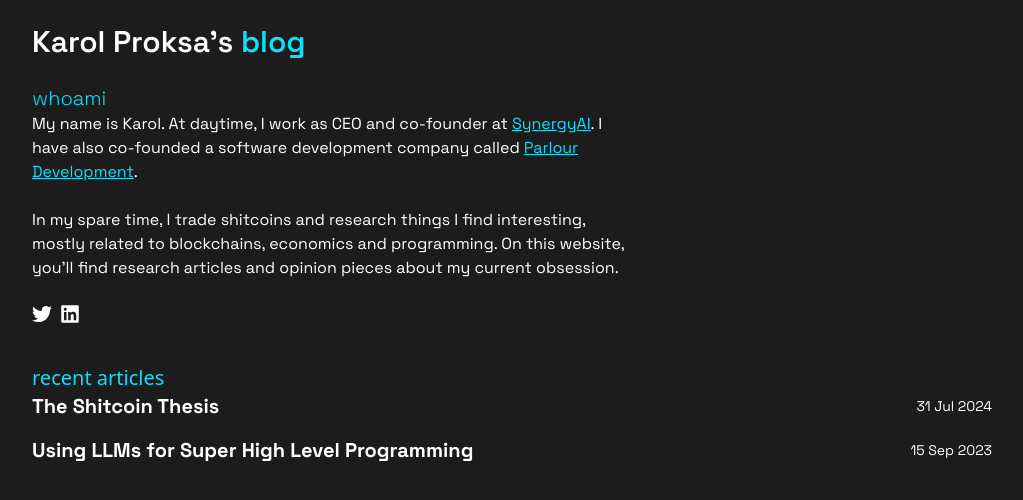
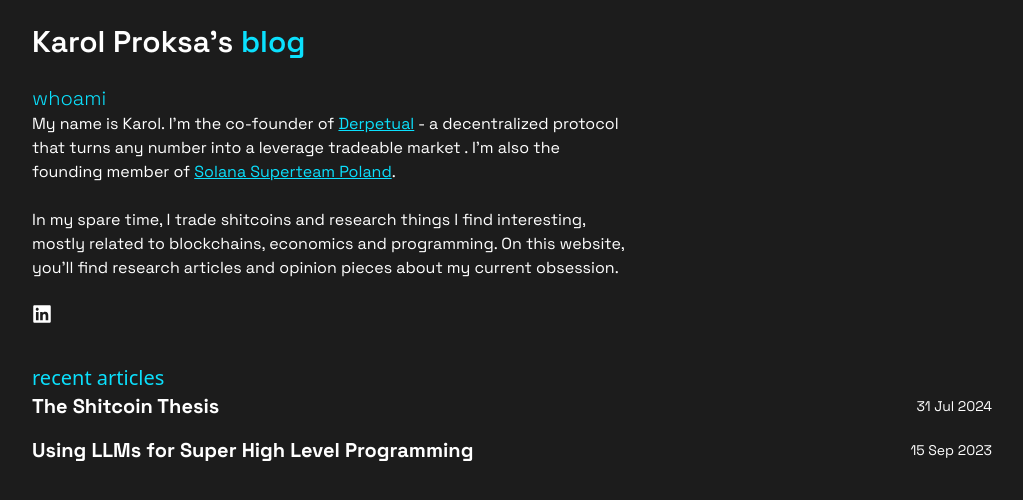
Before and after one commit to karolproksa/personal-website, a Next.js app: page / in a window 1280 px wide. Shown: the top 500 px of the page, without its empty margins (128-1151 px from the left). Built offline with nearby package versions, Linux system fonts and the light colour scheme.

Commit message:
changes changes

```diff
--- a/pages/index.tsx
+++ b/pages/index.tsx
@@ -1,11 +1,9 @@
-import type { NextPage } from 'next'
-import Head from 'next/head'
-import Image from 'next/image'
-import styles from '../styles/Home.module.css'
-import Container from '../components/Container'
-import Navbar from '../components/Navbar'
-import BlogFeed from '../components/BlogFeed'
-import { FaLinkedin, FaTwitter } from 'react-icons/fa'
+import type { NextPage } from "next"
+import Head from "next/head"
+import Container from "../components/Container"
+import Navbar from "../components/Navbar"
+import BlogFeed from "../components/BlogFeed"
+import { FaLinkedin } from "react-icons/fa"
 
 const Home: NextPage = () => {
     return (
@@ -23,48 +21,38 @@ const Home: NextPage = () => {
             <Container className='font-main'>
                 <h2 className='text-blue font-light text-xl'>whoami</h2>
                 <p className='max-w-[600px]'>
-					My name is Karol. At daytime, I work as CEO and co-founder at{' '}
+                    My name is Karol. I'm the co-founder of{" "}
                     <a
-						href='https://synergyai.io'
+                        href='https://derpetual.com'
                         target='_blank'
                         rel='noreferrer'
-						className='text-blue underline'
-					>
-						SynergyAI
-					</a>
-					. I have also co-founded a software development company
-					called{' '}
+                        className='text-blue underline'>
+                        Derpetual
+                    </a>{" "}
+                    - a decentralized protocol that turns any number into a
+                    leverage tradeable market . I'm also the founding member of{" "}
                     <a
-						href='https://parlour.dev'
+                        href='https://x.com/superteampol'
                         target='_blank'
                         rel='noreferrer'
-						className='text-blue underline'
-					>
-						Parlour Development
+                        className='text-blue underline'>
+                        Solana Superteam Poland
                     </a>
                     .
                     <br />
                     <br />
-					In my spare time, I trade shitcoins and research things I find
-					interesting, mostly related to blockchains, economics
-					and programming. On this website, you'll find research articles and opinion pieces about my current obsession.
+                    In my spare time, I trade shitcoins and research things I
+                    find interesting, mostly related to blockchains, economics
+                    and programming. On this website, you'll find research
+                    articles and opinion pieces about my current obsession.
                 </p>
                 <br />
                 <div className='flex gap-2'>
                     <a
-						href='https://twitter.com/karol_proksa'
-						target='_blank'
-						rel='noreferrer'
-						className='hover:translate-y-[-2px] hover:text-blue duration-300 transition'
-					>
-						<FaTwitter size={20} />
-					</a>
-					<a
                         href='https://www.linkedin.com/in/karolproksa/'
                         target='_blank'
                         rel='noreferrer'
-						className='hover:translate-y-[-2px] hover:text-blue duration-300 transition'
-					>
+                        className='hover:translate-y-[-2px] hover:text-blue duration-300 transition'>
                         <FaLinkedin size={20} />
                     </a>
                 </div>
```
Lines whose indentation alone changed are shown as unchanged.
